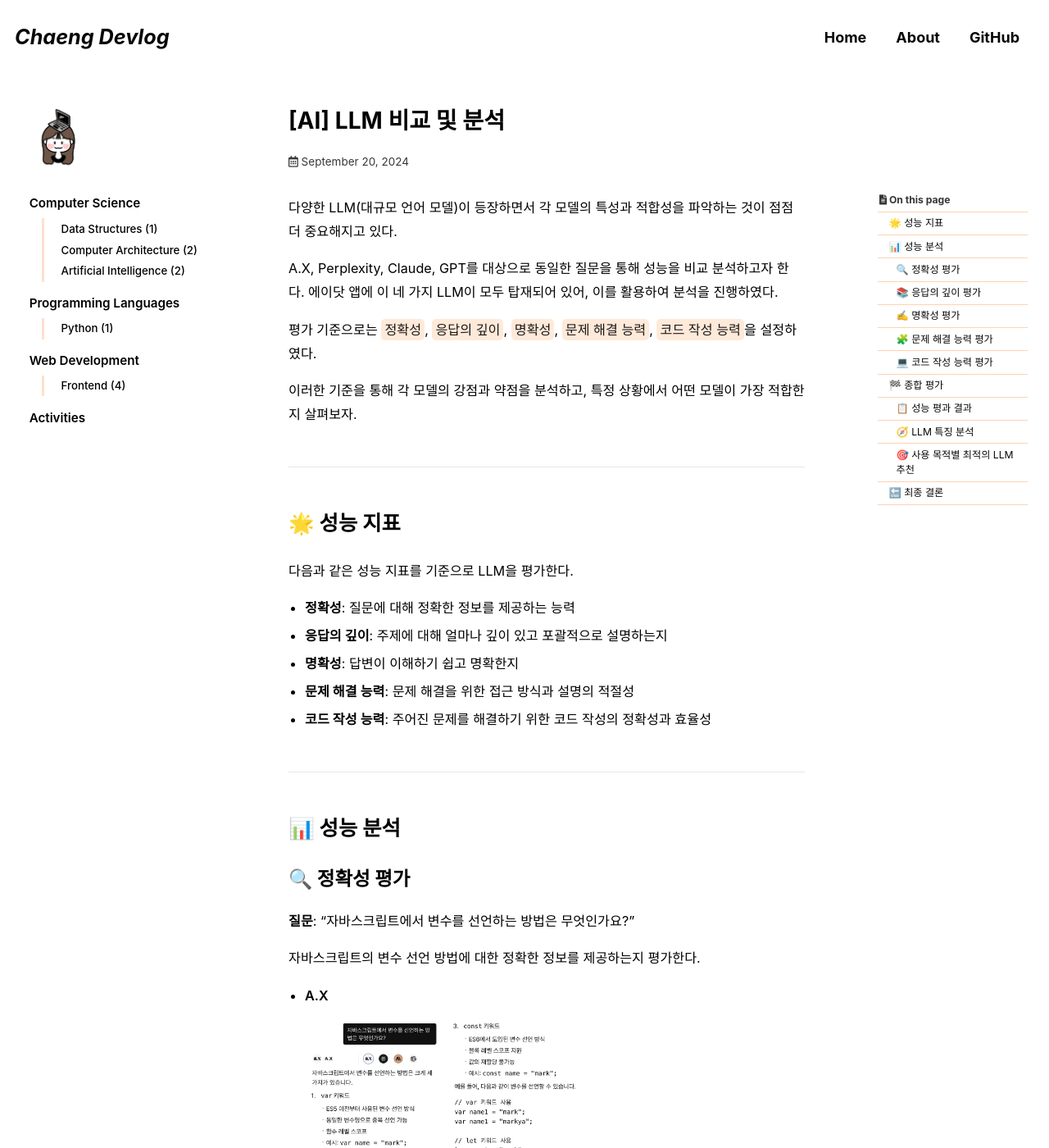
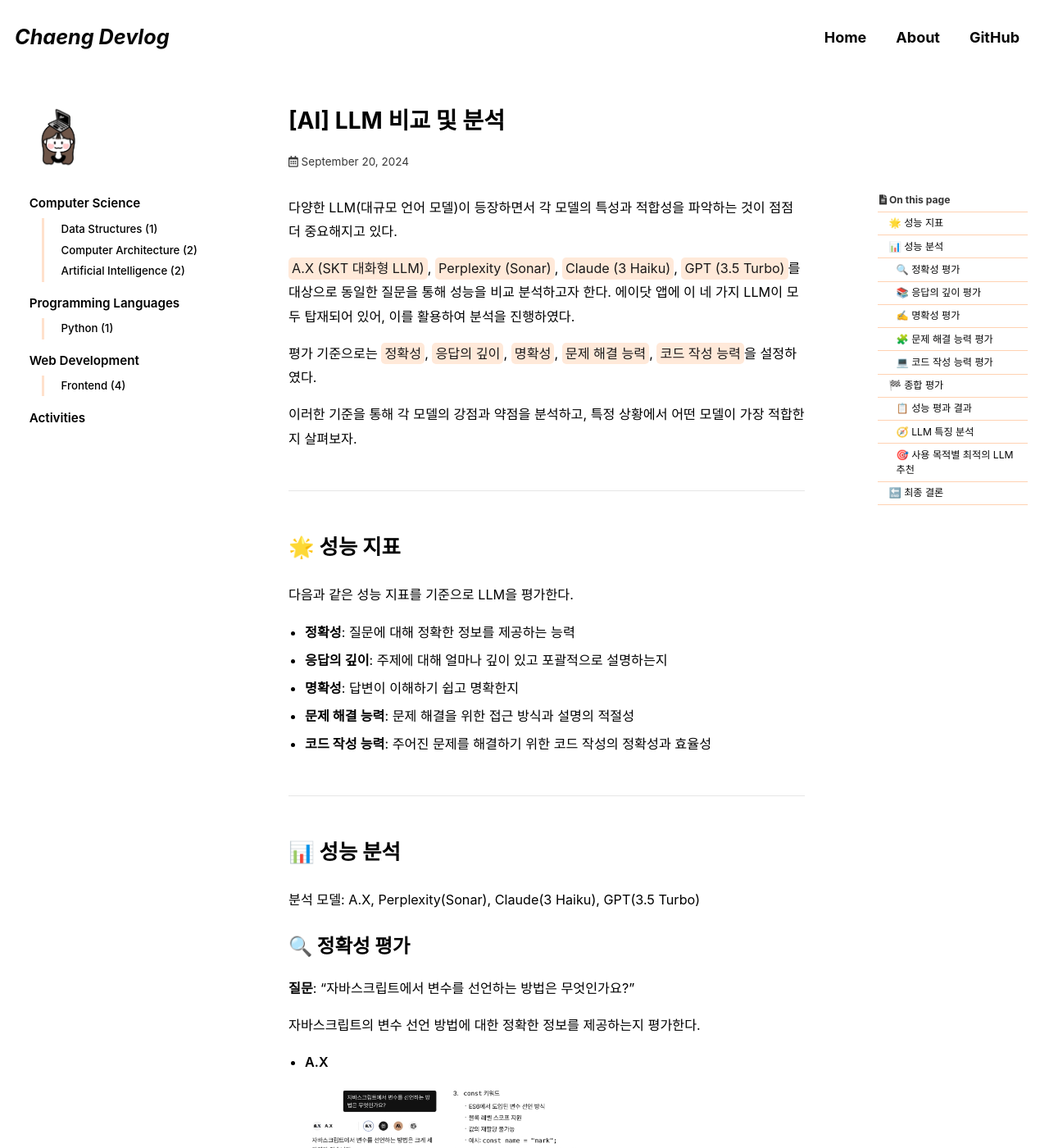
Before and after one commit to cchaeyoung/cchaeyoung.github.io, a Jekyll site: the page built from _posts/2024-09-20-llm-comparison-analysis.md, in a window 1280 px wide and 1400 px high. Shown: the whole window at 82% size. Built offline with Jekyll 4.4.1, drawn with Linux system fonts in a browser that asks for light colours; cached includes are drawn as plain includes; some web fonts are replaced; comment, search, counter and statistics services are not loaded.

Commit message:
docs: Update content

```diff
--- a/_posts/2024-09-20-llm-comparison-analysis.md
+++ b/_posts/2024-09-20-llm-comparison-analysis.md
@@ -18,7 +18,7 @@
 
 다양한 LLM(대규모 언어 모델)이 등장하면서 각 모델의 특성과 적합성을 파악하는 것이 점점 더 중요해지고 있다.
 
-A.X, Perplexity, Claude, GPT를 대상으로 동일한 질문을 통해 성능을 비교 분석하고자 한다. 에이닷 앱에 이 네 가지 LLM이 모두 탑재되어 있어, 이를 활용하여 분석을 진행하였다.
+<mark>A.X (SKT 대화형 LLM)</mark>, <mark>Perplexity (Sonar)</mark>, <mark>Claude (3 Haiku)</mark>, <mark>GPT (3.5 Turbo)</mark>를 대상으로 동일한 질문을 통해 성능을 비교 분석하고자 한다. 에이닷 앱에 이 네 가지 LLM이 모두 탑재되어 있어, 이를 활용하여 분석을 진행하였다.
 
 평가 기준으로는 <mark>정확성</mark>, <mark>응답의 깊이</mark>, <mark>명확성</mark>, <mark>문제 해결 능력</mark>, <mark>코드 작성 능력</mark>을 설정하였다.
 
@@ -39,6 +39,8 @@
 ---
 
 # 📊 성능 분석
+
+분석 모델: A.X, Perplexity(Sonar), Claude(3 Haiku), GPT(3.5 Turbo)
 
 ## 🔍 정확성 평가
 
```
